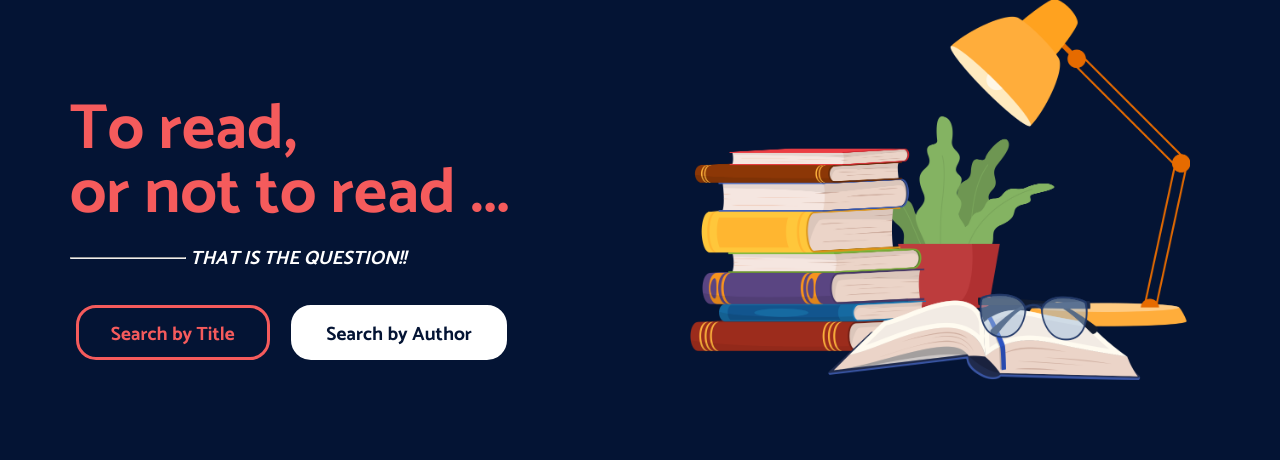
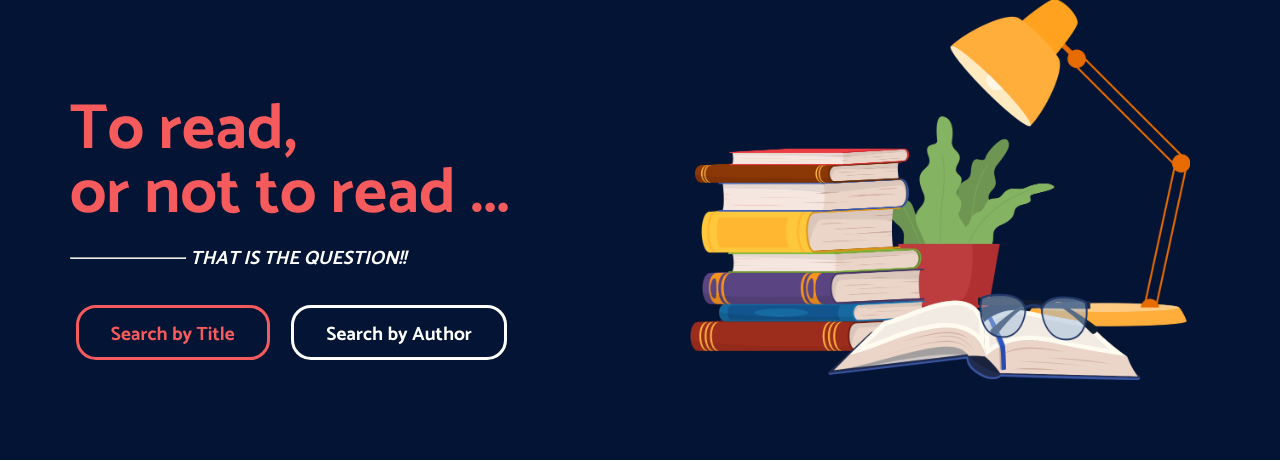
Before and after one commit to jaeihn/Corpus-Annotation-MIT-OpenCourseware, a FastAPI app: page / in a window 1280 px wide. Shown: the part 151-612 px from the top of the page. Run offline with FastAPI, Linux system fonts and the light colour scheme; parts of the project's set-up code (start-up, migrations or seed data) failed here and were passed over.

Commit message:
adjust_hero_block_20230319_v4

```diff
--- a/milestone_4/webapp/static/css/about.css
+++ b/milestone_4/webapp/static/css/about.css
@@ -206,9 +206,9 @@ a.active-page, a:hover {
   }
 
 #author{
+  background-color: transparent;
   margin-left: 3%;
-  background-color: var(--light-color);
-  color: var(--primary-color);
+  color: var(--light-color);
   border-color: var(--light-color);
   border-style: solid;
 }
```
